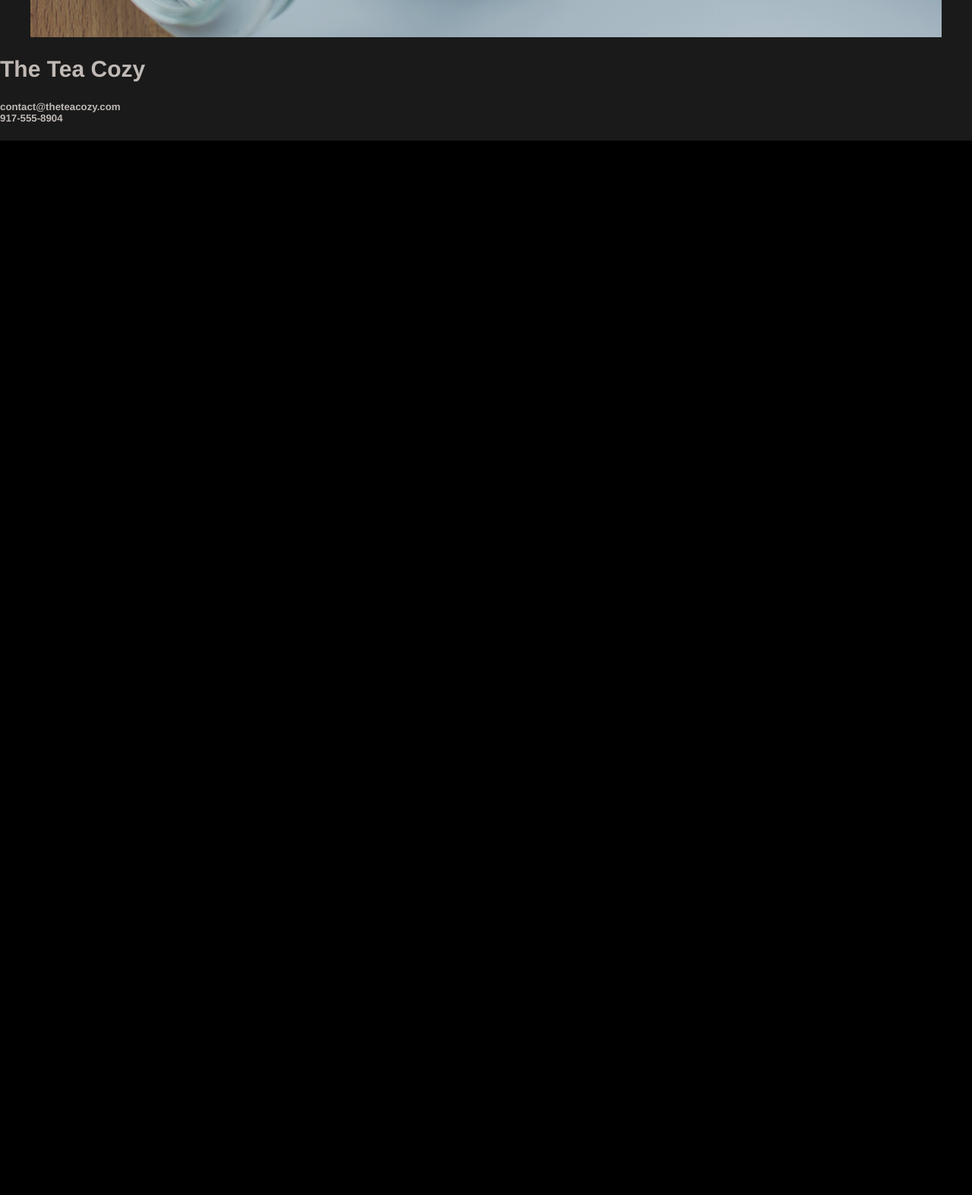
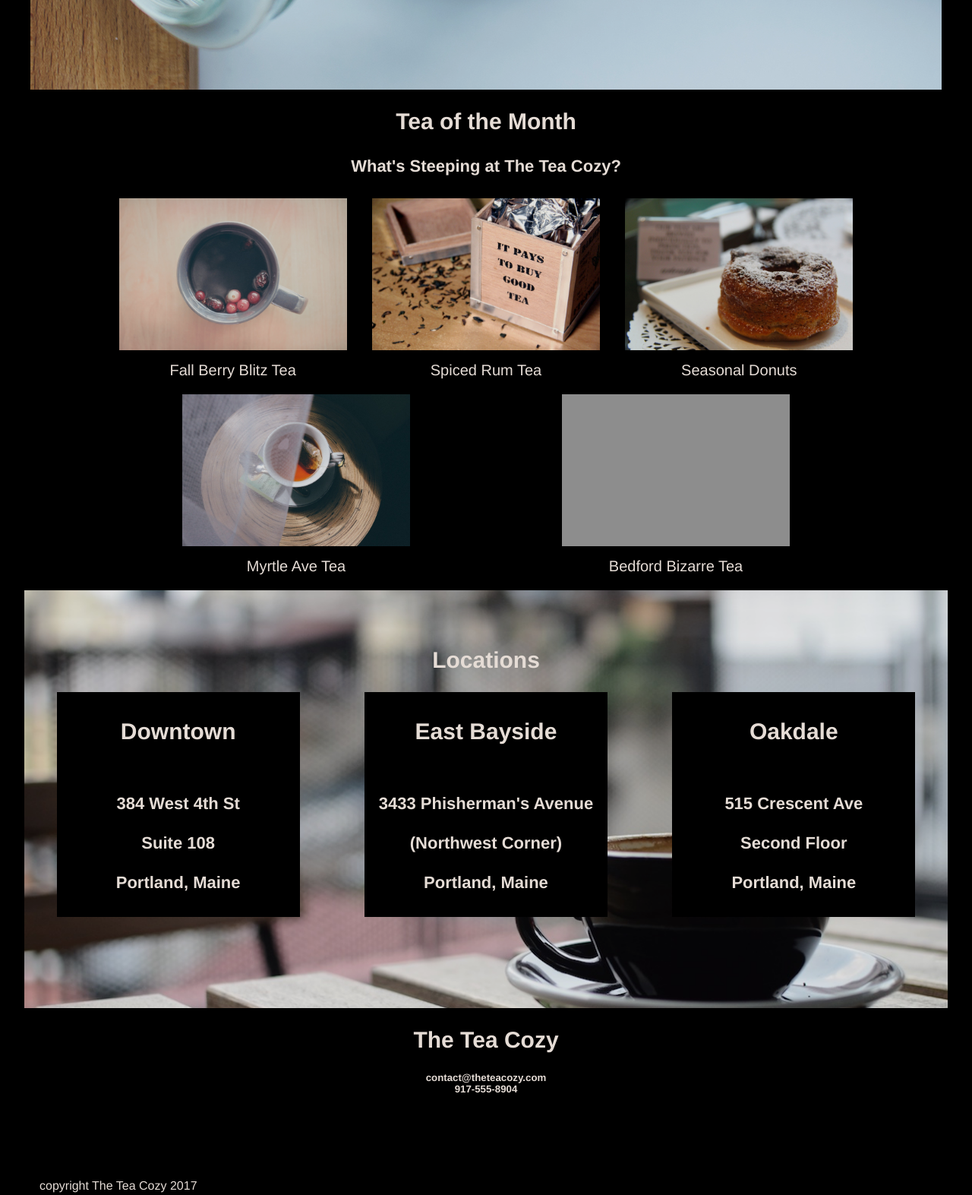
Before and after one commit to richard-hartnell/codecademy-teacozy, a plain HTML site: page index.html in a window 1280 px wide. Shown: the part 720-2293 px from the top of the page at 76% size. Before the commit the page ends 905 px from the top, so only its background shows below. Drawn offline with Linux system fonts and the light colour scheme; grey boxes are pictures that could not be loaded.

Commit message:
Finished design

```diff
--- a/index.html
+++ b/index.html
@@ -4,34 +4,51 @@
     <meta charset="UTF-8">
     <meta http-equiv="X-UA-Compatible" content="IE=edge">
     <meta name="viewport" content="width=device-width, initial-scale=1.0">
-    <title>Document</title>
+    <title>The Tea Cozy</title>
     <link rel="stylesheet" type="text/css" href="./style.css">
 </head>
 <body>
     <nav>
         <div id="logo" style="display: inline-block">
-            <img src="img-tea-cozy-logo.png" style="height: 50px; padding-left: 10px; padding-top: 9px">
+            <img src="img-tea-cozy-logo.png" style="height: 50px; padding-left: 10px; padding-top: 9px; justify-self: start">
         </div>
-        <div id="menu" style="display: inline-block; padding-bottom: 10px;">
-            Mission
-            Featured Tea
-            Locations
+        <div id="menu">
+            <div>Mission</div>
+            <div>Featured Tea</div>
+            <div>Locations</div>
         </div>
     </nav>
     <header>
-        <span id="headerbar" class="vertical-center">
+        <span id="headerbar" class="headerbar">
         <h2>Our Mission</h2>
         <h4>Handpicked, Artisinally Curated, Free Range, Sustainable, Small Batch, Fair Trade, Organic Tea</h4></span>
     </header>
-    <section id="tea-of-month">
+    <main>
+        <span id="tea-of-month-bar" class="headerbar">
+            <h2>Tea of the Month</h2>
+            <h4>What's Steeping at The Tea Cozy?</h4></span>
+        <section id="teas-of-month">
+            <div><img src="img-berryblitz.jpg"><br>Fall Berry Blitz Tea</div>
+            <div><img src="img-spiced-rum.jpg"><br>Spiced Rum Tea</div>
+            <div><img src="img-donut.jpg"><br>Seasonal Donuts</div>
+            <div><img src="img-myrtle-ave.jpg"><br>Myrtle Ave Tea</div>
+            <div><img src="img-bedford-bizarre.jpg"><br>Bedford Bizarre Tea</div>
         </section>
         <section id="locations">
+            <h2>Locations</h2>
+            <div id="locationboxes">
+                <div><h2>Downtown</h2><br><h3>384 West 4th St<br><br>Suite 108<br><br>Portland, Maine</h3></div>
+                <div><h2>East Bayside</h2><br><h3>3433 Phisherman's Avenue<br><br>(Northwest Corner)<br><br>Portland, Maine</h3></div>
+                <div><h2>Oakdale</h2><br><h3>515 Crescent Ave<br><br>Second Floor<br><br>Portland, Maine</h3></div>
+            </span>
         </section>
-    <section id="pseudofooter" style="background: black; color: white"; height="200px"; align-content: center>
+        <section id="pseudofooter" style="background: black; color: white; height:200px; text-align: center">
             <h2>The Tea Cozy</h2>
             <h5>contact@theteacozy.com<br>917-555-8904</h5>
         </section>
-    <footer>
+    </main>
+    <footer style="padding-left: 20px; text-align: left">
+        copyright The Tea Cozy 2017
     </footer>
 </body>
 </html>
--- a/style.css
+++ b/style.css
@@ -1,42 +1,65 @@
 * {
-    background-color: black;
     color: seashell;
     font-family: Helvetica, sans-serif;
-    opacity: 0.9;
     margin-left: auto;
     margin-right: auto;
-    justify-content: auto;
 }
 
 h2 {
     font-size: 30px;
 }
 
+h3 {
+    font-size: 22px;
+}
+
 h4 {
     font-size: 22px;
 }
 
+body {
+    background-color: black;
+    opacity: 0.9;
+    width: 95%;
+}
+
 nav {
     position: fixed;
+    display: flex;
     top: 0;
     opacity: 0.9;
     background-color: black;
     width: 100%;
     height: 69px;
     border-bottom: 1px solid seashell;
+    z-index: 99;
 }
 
 #menu {
+    width: 20%;
+    display: flex;
+    justify-items: space-between;
+    align-items: center;
     text-decoration: underline;
+    justify-self: end;
+    font-size: 22px;
 }
 
 header {
+    padding-top: 69px;
     margin-top: 69px;
     width: 1200px;
     height: 700px;
     display: flex;
     background-image: url('img-mission-background.jpg');
     justify-self: center;
+}
+
+#tea-of-month-bar {
+    width: 100%;
+    background-color: black;
+    position: relative;
+    text-align: center;
 }
 
 #headerbar {
@@ -49,3 +72,48 @@ header {
     width: 100%;
     padding-bottom: 30px;
 }
+
+#teas-of-month {
+    width: 1000px;
+    display: flex;
+    flex-wrap: wrap;
+    background-color: black;
+    justify-self: center;
+    justify-items: space-around;
+}
+
+#teas-of-month img {
+    height: 200px;
+    width: 300px;
+    align-self: center;
+    padding-bottom: 10px;
+}
+
+#teas-of-month div {
+    font-size: 20px;
+    text-align: center;
+    padding-bottom: 20px;
+}
+
+#locations {
+    padding-top: 50px;
+    background-image: url("img-locations-background.jpg");
+    background-position: center;
+    background-size: cover;
+    height: 500px;
+    gap: 40px;
+    text-align: center;
+}
+
+#locationboxes {
+    display: flex;
+    flex-wrap: wrap;
+    justify-items: space-around;
+}
+
+#locationboxes div {
+    background-color: black;
+    padding: 10px;
+    width: 300px;
+    opacity: 1;
+}
```
Lines whose indentation alone changed are shown as unchanged.
